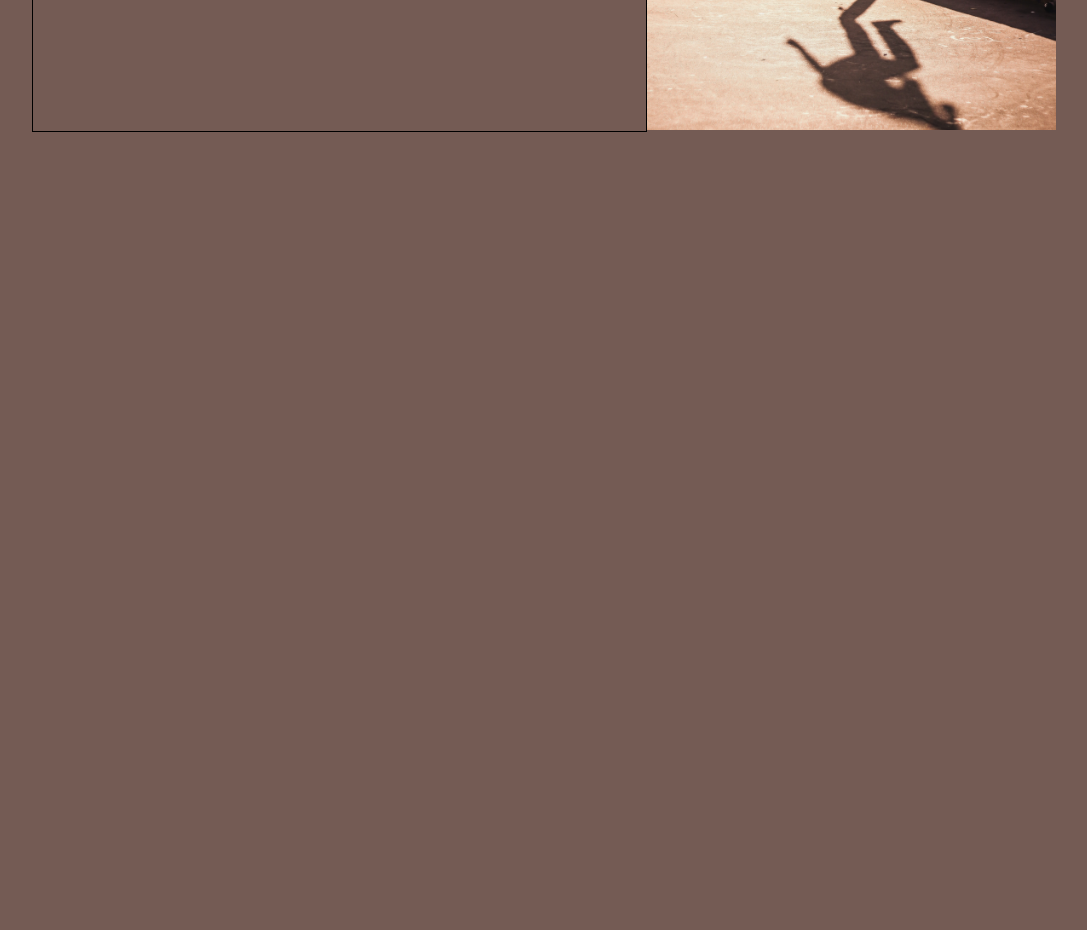
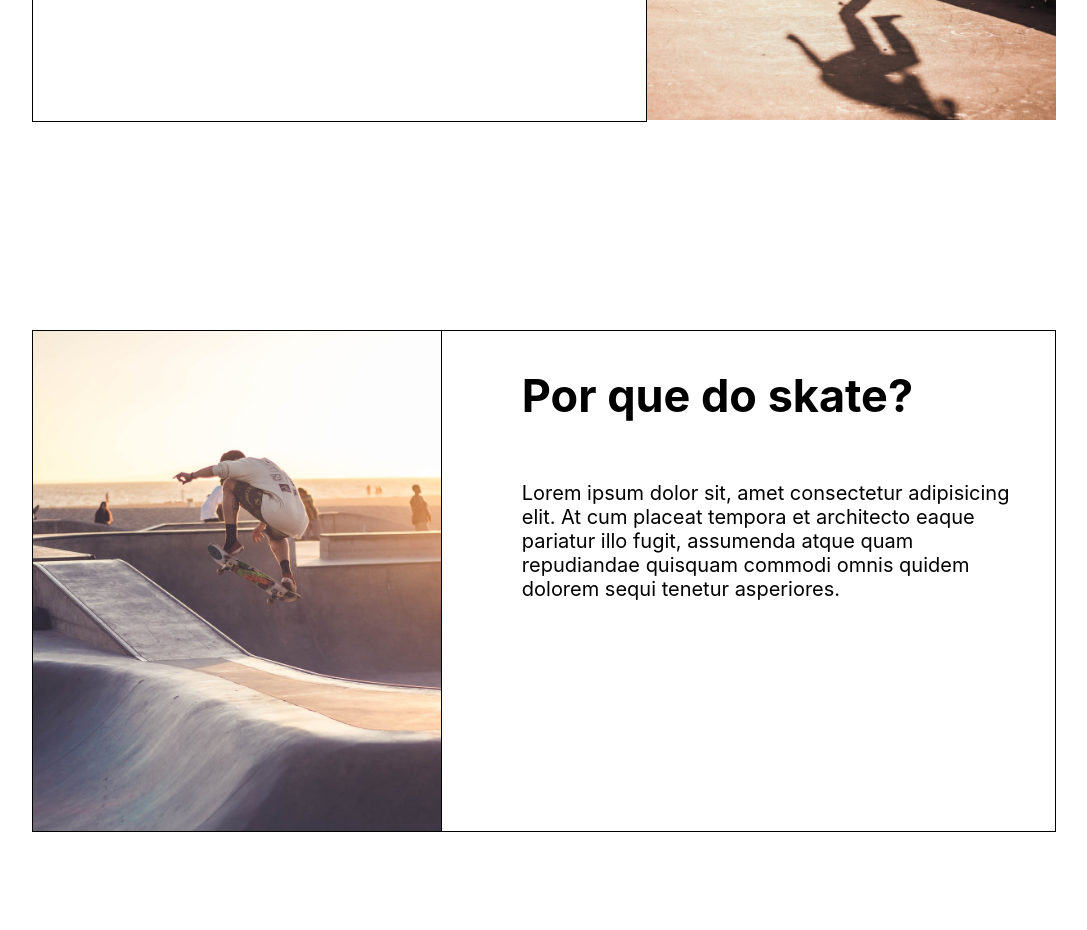
Before and after one commit to Pedr0Henriqu/Projeto-Pessoal-PI, a website: page public/Website/index.html in a window 1280 px wide. Shown: the part 1100-2030 px from the top of the page, without its empty margins (96-1183 px from the left). Before the commit the page ends 1730 px from the top, so only its background shows below. Drawn offline with Linux system fonts and the light colour scheme.

Commit message:
Arrumando index // e criando login

```diff
--- a/public/Website/Home/index.css
+++ b/public/Website/Home/index.css
@@ -1,4 +1,3 @@
-
 .imagem{
     background-image:linear-gradient(to left, rgb(0, 0, 0, 0.1),rgba(161, 160, 199, 0.1)),
     url(../Imagens/skate\ banner.jpg);
@@ -152,10 +151,10 @@ button:hover{
 /* Inicio Banner 2 */
 
 .banner2{
-    height: 500px;
+    height: 700px;
 }
 
-.banner2 .container{
+.banner2 .container2{
     width: 80%;
     height: 100%;
     margin:auto;
@@ -164,7 +163,7 @@ button:hover{
 
 .card{
     display: flex;
-    height:100%;
+    height:70%;
 }
 
 .banner2 .card1{
@@ -173,6 +172,7 @@ button:hover{
     flex-direction: column;
     width: 60%;
     height: 100%;
+    background-color: white;
 }
 
 
@@ -200,6 +200,56 @@ button:hover{
     object-fit: cover;
 }
 
+/* Terceiro Card */
+
 .banner3{
+    height: 600px;
+}
+
+.banner3 .container3{
+    width: 80%;
+    height: 100%;
+    margin:auto;
+    margin-top: 0px;
+}
+
+.card{
+    display: flex;
+    height:70%;
+}
+
+.banner3 .card1{
+    border: 1px solid black;
+    background-color: white;
+    display: flex;
+    flex-direction: column;
+    width: 60%;
     height: 500px;
 }
+
+
+.banner3 .frase{
+    margin-left: 80px;
+    width: 80%;
+    display: flex;
+    flex-direction: column;
+    height: auto;
+    font-family: -apple-system, BlinkMacSystemFont, 'Segoe UI', Roboto, Oxygen, Ubuntu, Cantarell, 'Open Sans', 'Helvetica Neue', sans-serif;
+    font-size: 20px;
+}
+
+.banner3 .card2{
+    width: 40%;
+    height: 500px;
+}
+
+.banner3 p{
+    padding: 0%;
+}
+
+.banner3 img{
+    border: 1px solid black;
+    width: 100%;
+    height:100%;
+    object-fit: cover;
+}
--- a/public/Website/css global/css global.css
+++ b/public/Website/css global/css global.css
@@ -1,7 +1,5 @@
-
 body{
     margin: 0;
-    background-color:#745b54;
 }
 
 .header{
--- a/public/Website/index.html
+++ b/public/Website/index.html
@@ -56,7 +56,7 @@
     </div>
 
         <div class="banner2">
-            <div class="container">
+            <div class="container2">
 
                 <div class="card">
                     <div class="card1">
@@ -77,18 +77,43 @@
                     </div>
                 </div>
 
-                <div class="banner3">
-
-                </div>
             </div>
 
         </div>
+        <div class="banner3">
+            <div class="container3">
+
+                <div class="card">
+
+                    <div class="card2">
+                        <img src="Imagens/card skate 3.jpg">
+                    </div>
+
+                    <div class="card1">
+
+                        <div class="titulo">
+                            <h2>Por que do skate?</h2>
+                        </div>
+
+                        <div class="frase">
+                            <p>Lorem ipsum dolor sit, amet consectetur adipisicing elit.
+                                At cum placeat tempora et architecto eaque pariatur illo fugit,
+                                assumenda atque quam repudiandae quisquam commodi omnis quidem dolorem sequi tenetur asperiores.</p>
+                        </div>
+                    </div>
+
+                </div>
+
+            </div>
+        </div>
+
+        <!-- Footer -->
 
 </body>
 </html>
 
 <script>
     function login(){
-        window.location.href = "google.com"
+        window.location.href = "./Login/login.html"
     }
 </script>
```
Also changed, not shown: public/Website/Login/login.css (+8 -1 lines), public/Website/Login/login.html (+2 -1 lines), public/Website/Imagens/card skate 3.jpg (added), public/Website/Imagens/teste.jpg (added), 1 other file.
